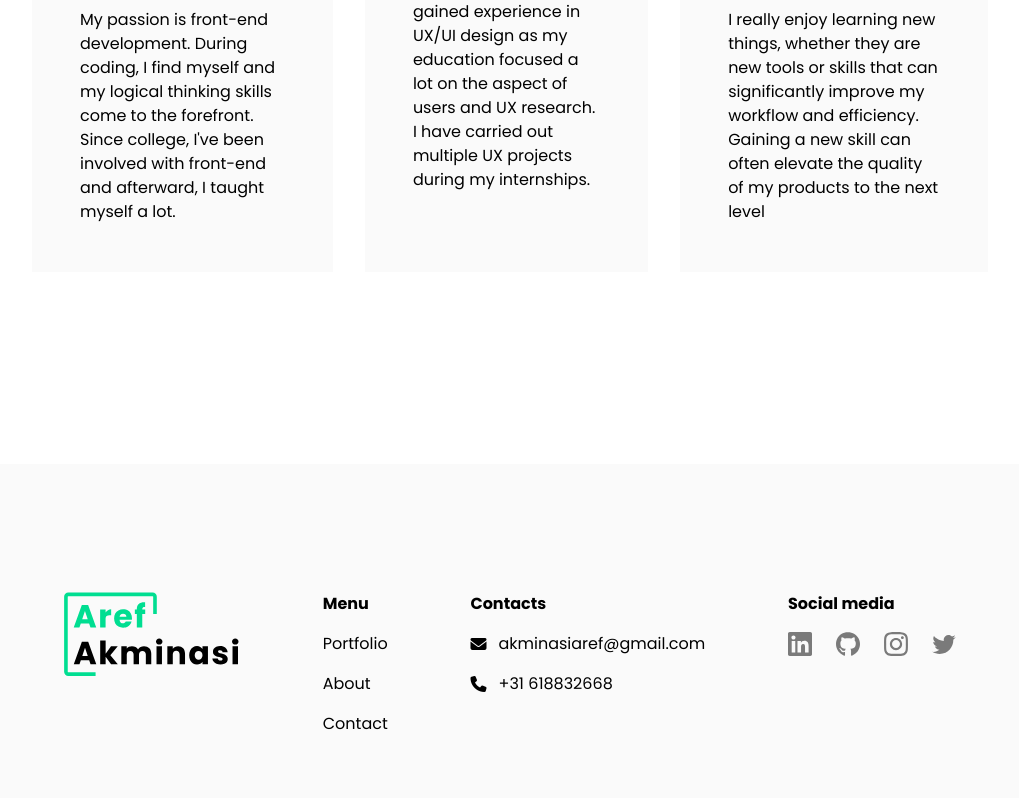
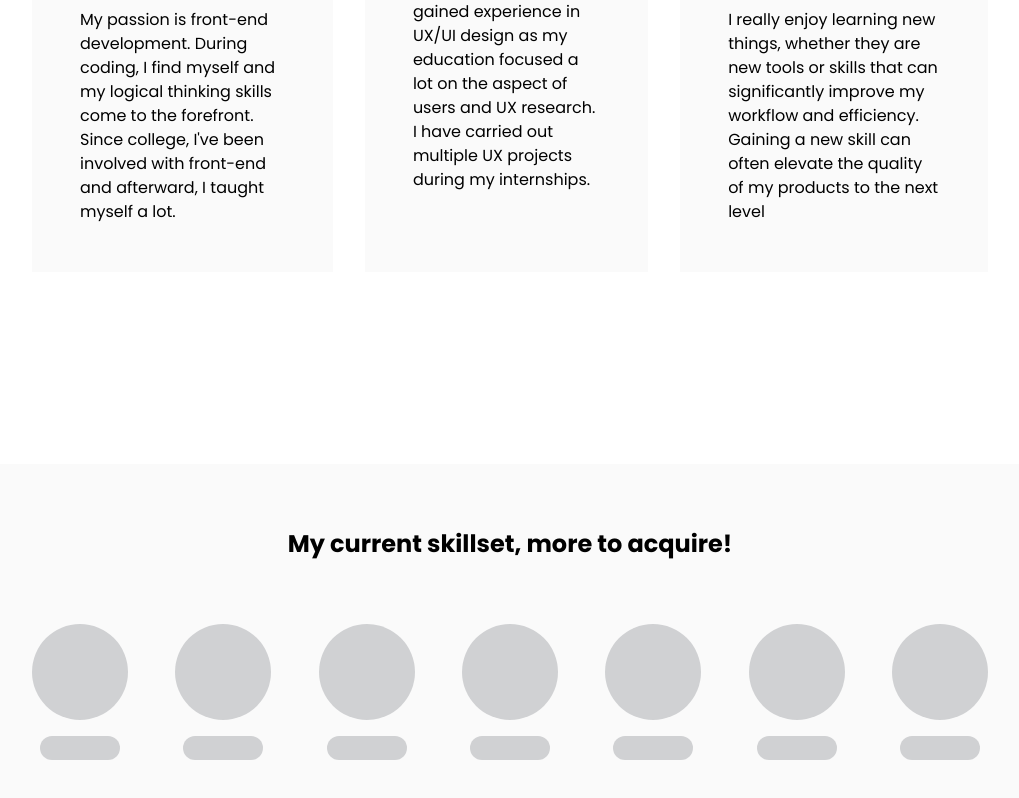
Before and after one commit to Aref-Akminasi/portfolio-website, a React (Vite) app: page / in a window 1280 px wide. Shown: the part 1395-2193 px from the top of the page, without its empty margins (130-1149 px from the left). Built offline with nearby package versions, Linux system fonts and the light colour scheme.

Commit message:
added skillset placeholder

```diff
--- a/src/components/about-me/AboutMe.jsx
+++ b/src/components/about-me/AboutMe.jsx
@@ -4,6 +4,7 @@ import AboutMeCard from './AboutMeCard';
 
 const AboutMe = () => {
   return (
+    <section>
       <Container className="p-4 lg:p-8 mt-40 flex flex-col space-y-16">
         <SectionTitle>About Me</SectionTitle>
         <div className="flex flex-col space-x-0 space-y-16 items-center lg:flex-row lg:items-stretch lg:space-x-8 lg:space-y-0 lg:justify-center">
@@ -69,6 +70,7 @@ const AboutMe = () => {
           />
         </div>
       </Container>
+    </section>
   );
 };
 
--- /dev/null
+++ b/src/components/skillset/SkillItemPlaceholder.jsx
@@ -0,0 +1,10 @@
+const SkillItemPlaceHolder = () => {
+  return (
+    <div className="flex flex-col items-center space-y-4">
+      <div className="img h-24 w-24 rounded-full placeholder"></div>
+      <h4 className="text h-6 w-20 rounded-full placeholder"></h4>
+    </div>
+  );
+};
+
+export default SkillItemPlaceHolder;
--- /dev/null
+++ b/src/components/skillset/Skillset.jsx
@@ -0,0 +1,25 @@
+import Container from '../Container';
+import SkillItemPlaceHolder from './SkillItemPlaceholder';
+
+const Skillset = () => {
+  return (
+    <section className="bg-lightGray mt-40">
+      <Container className="flex flex-col items-center px-8 py-16 space-y-16">
+        <h2 className="font-bold text-center	text-2xl">
+          My current skillset, more to acquire!
+        </h2>
+        <div className="flex w-full justify-between flex-wrap">
+          <SkillItemPlaceHolder />
+          <SkillItemPlaceHolder />
+          <SkillItemPlaceHolder />
+          <SkillItemPlaceHolder />
+          <SkillItemPlaceHolder />
+          <SkillItemPlaceHolder />
+          <SkillItemPlaceHolder />
+        </div>
+      </Container>
+    </section>
+  );
+};
+
+export default Skillset;
--- a/src/index.css
+++ b/src/index.css
@@ -16,3 +16,24 @@
 .social-media-icon:hover {
   filter: none;
 }
+
+.placeholder {
+  background-image: linear-gradient(
+    to right,
+    #d0d1d3 0%,
+    #c6c7c9 10%,
+    #d0d1d3 20%,
+    #d0d1d3 100%
+  );
+  background-size: 200% 100%;
+  animation: bgPos 1s linear infinite;
+}
+
+@keyframes bgPos {
+  0% {
+    background-position: 50% 0%;
+  }
+  100% {
+    background-position: -150% 0%;
+  }
+}
--- a/src/pages/Home.jsx
+++ b/src/pages/Home.jsx
@@ -1,12 +1,14 @@
 import Container from '../components/Container';
 import Welcome from '../components/welcome/Welcome';
 import AboutMe from '../components/about-me/AboutMe';
+import Skillset from '../components/skillset/Skillset';
 
 const Home = () => {
   return (
     <>
       <Welcome />
       <AboutMe />
+      <Skillset />
     </>
   );
 };
```
Also changed, not shown: src/components/skillset/SkillItem.jsx (added). Lines whose indentation alone changed are shown as unchanged.
